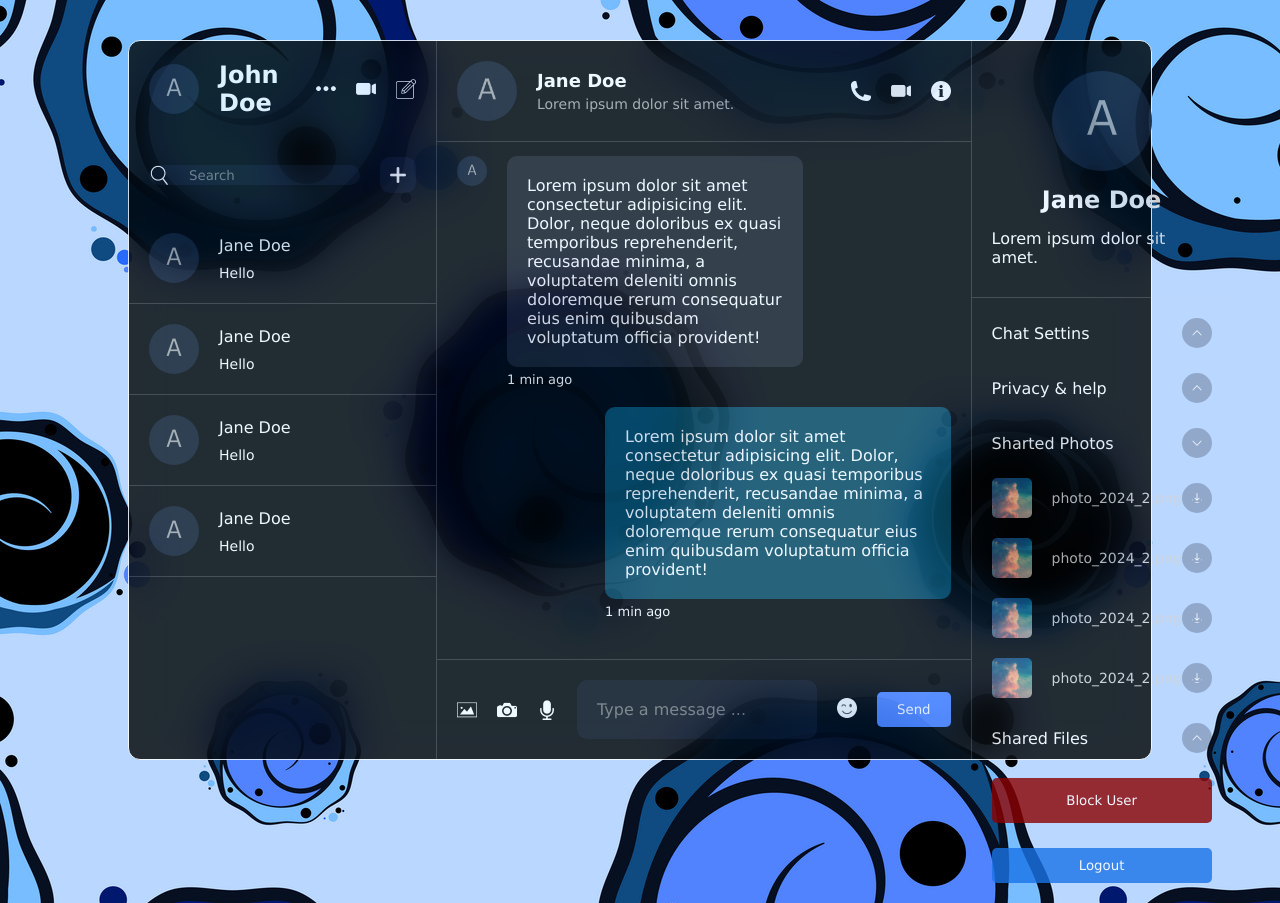
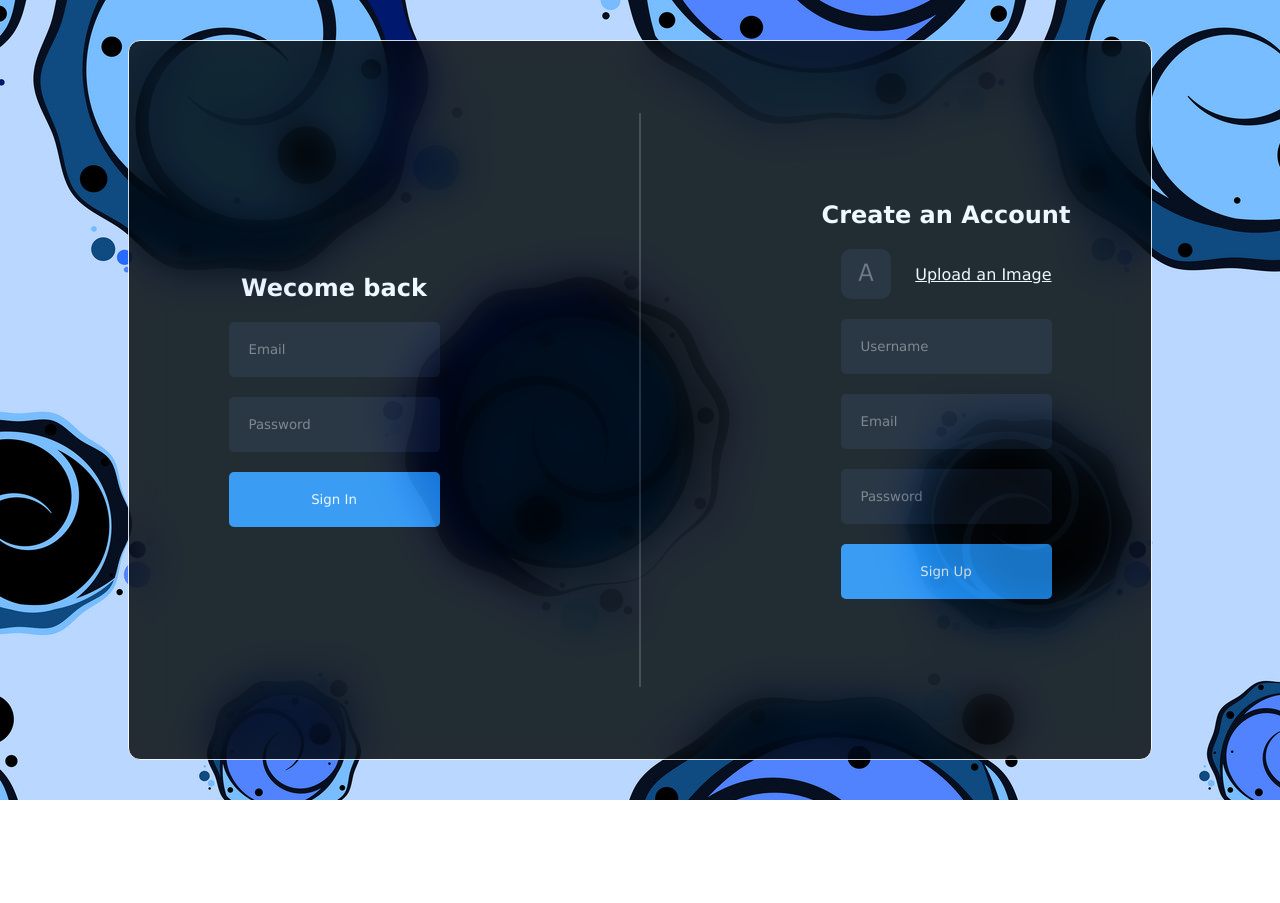
Before and after one commit to jbkorah/ChatApp, a React (Vite) app in the folder frontend/: page / in a window 1280 px wide. After the commit the page ends 800 px from the top, so only its background shows below. Built offline with nearby package versions, Linux system fonts and the light colour scheme.

Commit message:
firebase setup done, apiKey error

```diff
--- a/frontend/package.json
+++ b/frontend/package.json
@@ -11,6 +11,7 @@
   },
   "dependencies": {
     "emoji-picker-react": "^4.10.0",
+    "firebase": "^10.12.2",
     "react": "^18.2.0",
     "react-dom": "^18.2.0",
     "react-toastify": "^10.0.5"
--- a/frontend/src/App.jsx
+++ b/frontend/src/App.jsx
@@ -5,7 +5,7 @@ import Login from "./components/login/Login";
 import Notification from "./components/notification/Notification";
 
 const App = () => {
-  const user = true;
+  const user = false;
   return (
     <div className="container">
       {user ? (
--- a/frontend/src/components/login/Login.jsx
+++ b/frontend/src/components/login/Login.jsx
@@ -1,5 +1,8 @@
 import React, { useState } from "react";
 import "./login.css";
+import { toast } from "react-toastify";
+import { createUserWithEmailAndPassword } from "firebase/auth";
+import { auth } from "../../lib/firebase";
 
 const Login = () => {
   const [avatar, setAvatar] = useState({
@@ -16,10 +19,24 @@ const Login = () => {
     }
   };
 
+  const handleRegister = async (e) => {
+    e.preventDefault();
+    const formData = new FormData(e.target);
+
+    const { username, email, password } = Object.fromEntries(formData);
+
+    try {
+      const res = await createUserWithEmailAndPassword(auth, email, password);
+    } catch (err) {
+      console.log(err);
+      toast.error(err.message);
+    }
+  };
   const handleLogin = (e) => {
     e.preventDefault();
     toast.success("Hello");
   };
+
   return (
     <div className="login">
       <div className="item">
@@ -33,7 +50,7 @@ const Login = () => {
       <div className="separator"></div>
       <div className="item">
         <h2>Create an Account</h2>
-        <form>
+        <form onSubmit={handleRegister}>
           <label htmlFor="file">
             <img src={avatar.url || "./avatar.png"} alt="" />
             Upload an Image
--- a/frontend/src/components/notification/Notification.jsx
+++ b/frontend/src/components/notification/Notification.jsx
@@ -1,5 +1,6 @@
 import React from "react";
 import { ToastContainer, toast } from "react-toastify";
+// import "react-toastify/dist/ReactToastify.css";
 import "react-toastify/dist/ReactToastify.css";
 
 const Notification = () => {
--- /dev/null
+++ b/frontend/src/lib/firebase.js
@@ -0,0 +1,42 @@
+// import { initializeApp } from "firebase/app";
+// import { getAuth } from "firebase/auth";
+// import { getFirestore } from "firebase/firestore";
+// import { getStorage } from "firebase/storage";
+// const firebaseConfig = {
+//   // apiKey: import.meta.env.VITE_API_KEY,
+//   // apiKey: "AIzaSyBWr7qUhLZn_0vWbKnvvPSv_6KEfB0-SAo",
+//   apiKey: "AIzaSyBWr7qUhLZn_0vWbKnvvPSv_6KEfB0-SAo",
+//   authDomain: "reactchat-a42fa.firebaseapp.com",
+//   projectId: "reactchat-a42fa",
+//   storageBucket: "reactchat-a42fa.appspot.com",
+//   messagingSenderId: "93203755518",
+//   appId: "1:93203755518:web:7fb13743982f0f557410af"
+// };
+
+// const app = initializeApp(firebaseConfig);
+
+// export const auth = getAuth()
+// export const db = getFirestore()
+// export const storage = getStorage()
+
+
+import { initializeApp } from "firebase/app";
+import { getAuth } from "firebase/auth";
+import { getFirestore } from "firebase/firestore";
+import { getStorage } from "firebase/storage";
+
+const firebaseConfig = {
+  apiKey: "AIzaSyBWr7qUhLZn_0vWbKnvvPSv_6KEfB0-SAo",
+  authDomain: "reactchat-a42fa.firebaseapp.com",
+  projectId: "reactchat-a42fa",
+  storageBucket: "reactchat-a42fa.appspot.com",
+  messagingSenderId: "93203755518",
+  appId: "1:93203755518:web:7fb13743982f0f557410af"
+};
+
+
+const app = initializeApp(firebaseConfig);
+
+export const auth = getAuth()
+export const db = getFirestore()
+export const storage = getStorage()
```
Also changed, not shown: 1 other file (tests, documents, lock files or other folders).
